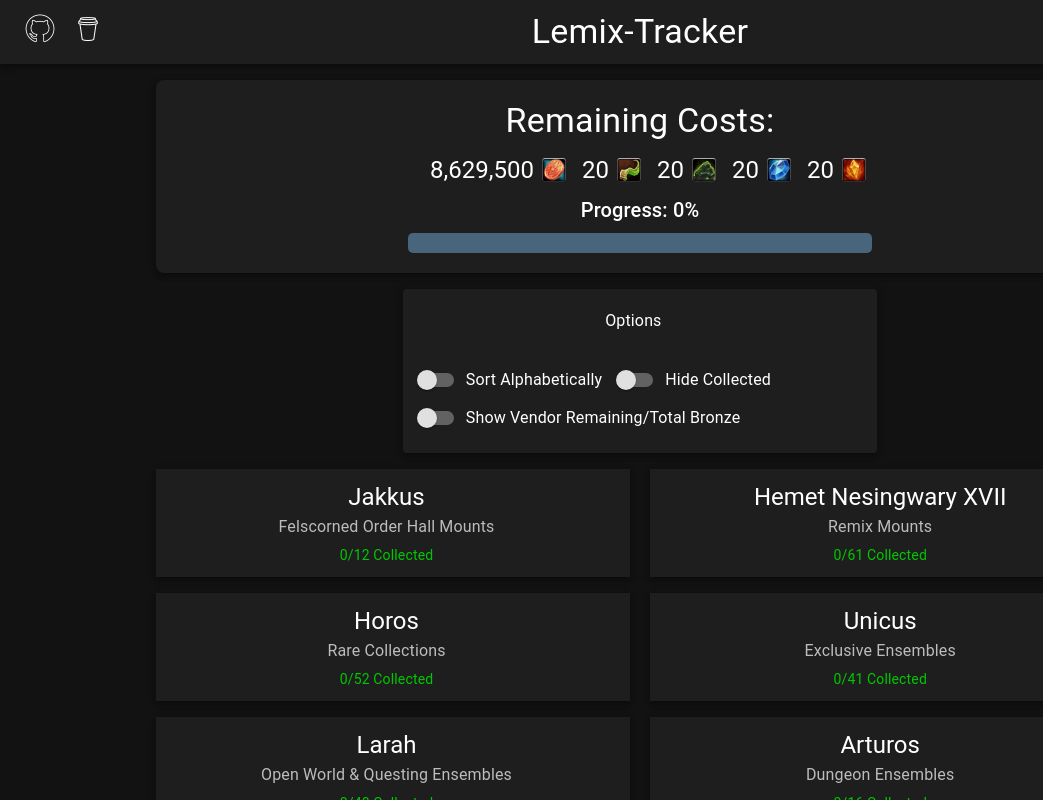
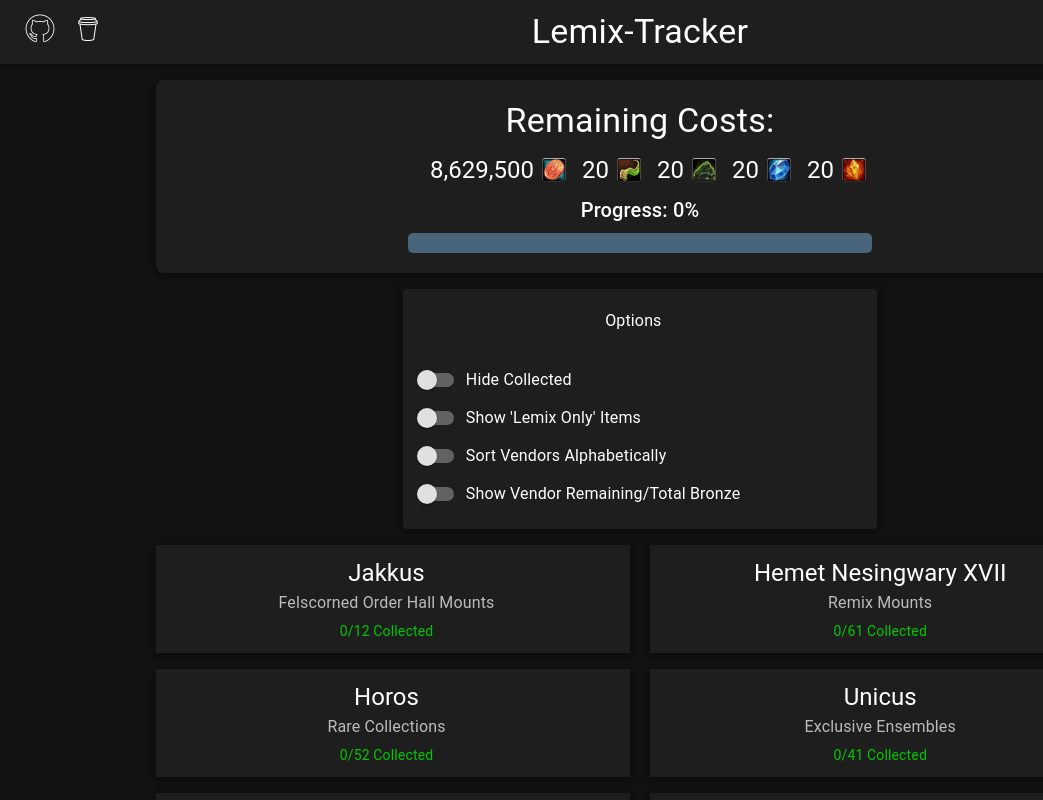
Before and after one commit to TiaMarieG/lemix-tracker, a React (Vite) app: page / in a window 1280 px wide. Both pictures are taken after a click on the button "Options". Shown: the top 800 px of the page, without its empty margins (0-1043 px from the left). Built offline with nearby package versions, Linux system fonts and the light colour scheme; some icons are missing.

Commit message:
Added toggable option to display items that are unique to Legion Remix

```diff
--- a/src/App.jsx
+++ b/src/App.jsx
@@ -9,7 +9,8 @@ import Box from "@mui/material/Box";
 import { Analytics } from "@vercel/analytics/react";
 
 const App = () => {
-   const { vendors } = useCollection();
+
+   const { vendors, showLemixOnly } = useCollection();
    const [isToggled, setIsToggled] = useState(false);
    const [hideCollected, setHideCollected] = useState(false);
    const [showBronzeCost, setShowBronzeCost] = useState(false);
@@ -68,7 +69,17 @@ const App = () => {
                      justifyContent: "space-between",
                   }}
                >
-                  {sortedVendors.map((vendor) => (
+                  {sortedVendors.map((vendor) => {
+                     const filteredData = vendor.data.filter((item) => {
+                        if (item === null) return false;
+                        return !showLemixOnly || item.lemixOnly;
+                     });
+
+                     if (filteredData.length === 0) {
+                        return null;
+                     }
+
+                     return (
                         <Box
                            key={vendor.name}
                            sx={{
@@ -79,14 +90,13 @@ const App = () => {
                            <VendorInfo
                               vendorName={vendor.name}
                               vendorCategory={vendor.category}
-                           vendorData={vendor.data.filter(
-                              (item) => item != null
-                           )}
+                              vendorData={filteredData}
                               hideCollected={hideCollected}
                               showBronzeCost={showBronzeCost}
                            />
                         </Box>
-                  ))}
+                     );
+                  })}
                </Box>
             </Box>
          </Box>
--- a/src/components/ToggleOptions.jsx
+++ b/src/components/ToggleOptions.jsx
@@ -1,4 +1,4 @@
-// src/components/SortOptions.jsx
+// src/components/ToggleOptions.jsx
 import Accordion from "@mui/material/Accordion";
 import AccordionSummary from "@mui/material/AccordionSummary";
 import AccordionDetails from "@mui/material/AccordionDetails";
@@ -6,6 +6,7 @@ import Typography from "@mui/material/Typography";
 import ExpandMoreIcon from "@mui/icons-material/ExpandMore";
 import FormControlLabel from "@mui/material/FormControlLabel";
 import Switch from "@mui/material/Switch";
+import { useCollection } from "../hooks/useCollection";
 
 const ToggleOptions = ({
    isToggled,
@@ -15,6 +16,8 @@ const ToggleOptions = ({
    showBronzeCost,
    onShowBronzeCostToggle,
 }) => {
+   const { showLemixOnly, setShowLemixOnly } = useCollection();
+
    return (
       <Accordion
          sx={{
@@ -28,16 +31,25 @@ const ToggleOptions = ({
                Options
             </Typography>
          </AccordionSummary>
-         <AccordionDetails>
-            <FormControlLabel
-               control={<Switch checked={isToggled} onChange={onToggle} />}
-               label="Sort Alphabetically"
-            />
+         <AccordionDetails sx={{ display: "flex", flexDirection: "column" }}>
             <FormControlLabel
                control={
                   <Switch checked={hideCollected} onChange={onHideToggle} />
                }
                label="Hide Collected"
+            />
+            <FormControlLabel
+               control={
+                  <Switch
+                     checked={showLemixOnly}
+                     onChange={() => setShowLemixOnly((prev) => !prev)}
+                  />
+               }
+               label="Show 'Lemix Only' Items"
+            />
+            <FormControlLabel
+               control={<Switch checked={isToggled} onChange={onToggle} />}
+               label="Sort Vendors Alphabetically"
             />
             <FormControlLabel
                control={
--- a/src/components/VendorInfo.jsx
+++ b/src/components/VendorInfo.jsx
@@ -105,7 +105,6 @@ const VendorInfo = ({
          };
       }
    }, [showConfetti]);
-
 
    return (
       <>
--- a/src/contexts/CollectionContext.jsx
+++ b/src/contexts/CollectionContext.jsx
@@ -14,6 +14,8 @@ export default function CollectionProvider({ children }) {
       }
    });
 
+   const [showLemixOnly, setShowLemixOnly] = useState(false);
+
    useEffect(() => {
       localStorage.setItem('collectedItems', JSON.stringify(collectedItems));
    }, [collectedItems]);
@@ -27,11 +29,12 @@ export default function CollectionProvider({ children }) {
       return vendors.flatMap(vendor =>
          vendor.data
             .filter(item => item != null)
+            .filter(item => !showLemixOnly || item.lemixOnly)
             .map(item => ({ ...item, vendorName: vendor.name }))
       );
-   }, []);
+   }, [showLemixOnly]);
 
-   const value = { collectedItems, handleItemToggle, allVendorData, vendors };
+   const value = { collectedItems, handleItemToggle, allVendorData, vendors, showLemixOnly, setShowLemixOnly };
 
    return (
       <CollectionContext.Provider value={value}>
```
Lines whose indentation alone changed are shown as unchanged.
